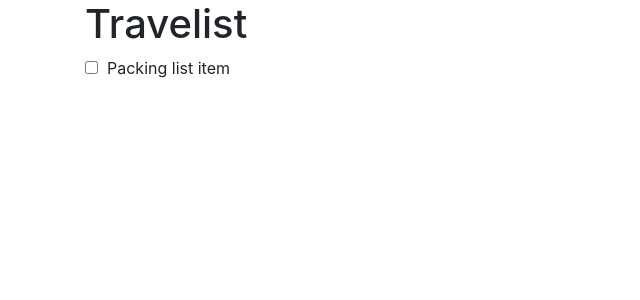
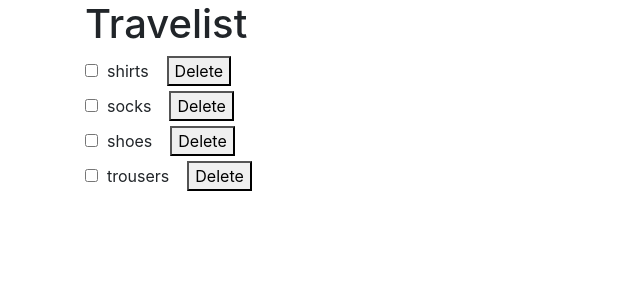
Before and after one commit to melvinlau/travelist, a React (Create React App) app in the folder client/: page /travelist in a window 1280 px wide. Shown: the top 300 px of the page, without its empty margins (0-640 px from the left). Built offline with nearby package versions, Linux system fonts and the light colour scheme.

Commit message:
Updated PackingList with hardcoded item list to display

```diff
--- a/client/src/App.js
+++ b/client/src/App.js
@@ -34,7 +34,10 @@ function App() {
                 />
               </Route>
               <Route path="/travelist">
-                <PackingList />
+                <PackingList
+                  trip={trip}
+                  updateTrip={updateTrip}
+                />
               </Route>
               <Route path="/">
                 <Start
--- a/client/src/components/PackingList.js
+++ b/client/src/components/PackingList.js
@@ -8,10 +8,20 @@ import {
 
 import PackingListItem from './PackingListItem';
 
-function PackingList() {
+function PackingList({ trip, updateTrip }) {
+
+  const [items, updateItems] = useState([
+    'shirts', 'socks', 'shoes', 'trousers'
+  ]);
+
   return (
     <div>
-      <PackingListItem />
+      {
+        items.map((item) => {
+          return <PackingListItem name={item} />
+        })
+      }
+
     </div>
   );
 }
--- a/client/src/components/PackingListItem.js
+++ b/client/src/components/PackingListItem.js
@@ -1,12 +1,13 @@
 import React, { useState } from "react";
 
-function PackingListItem() {
+function PackingListItem({ name }) {
   return (
     <div className="packing-list-item">
       <input type="checkbox" /> &nbsp;
       <label className="packing-list-item-name">
-        Packing list item
-      </label>
+        {name}
+      </label> &nbsp; &nbsp;
+      <button>Delete</button>
     </div>
   );
 }
```
